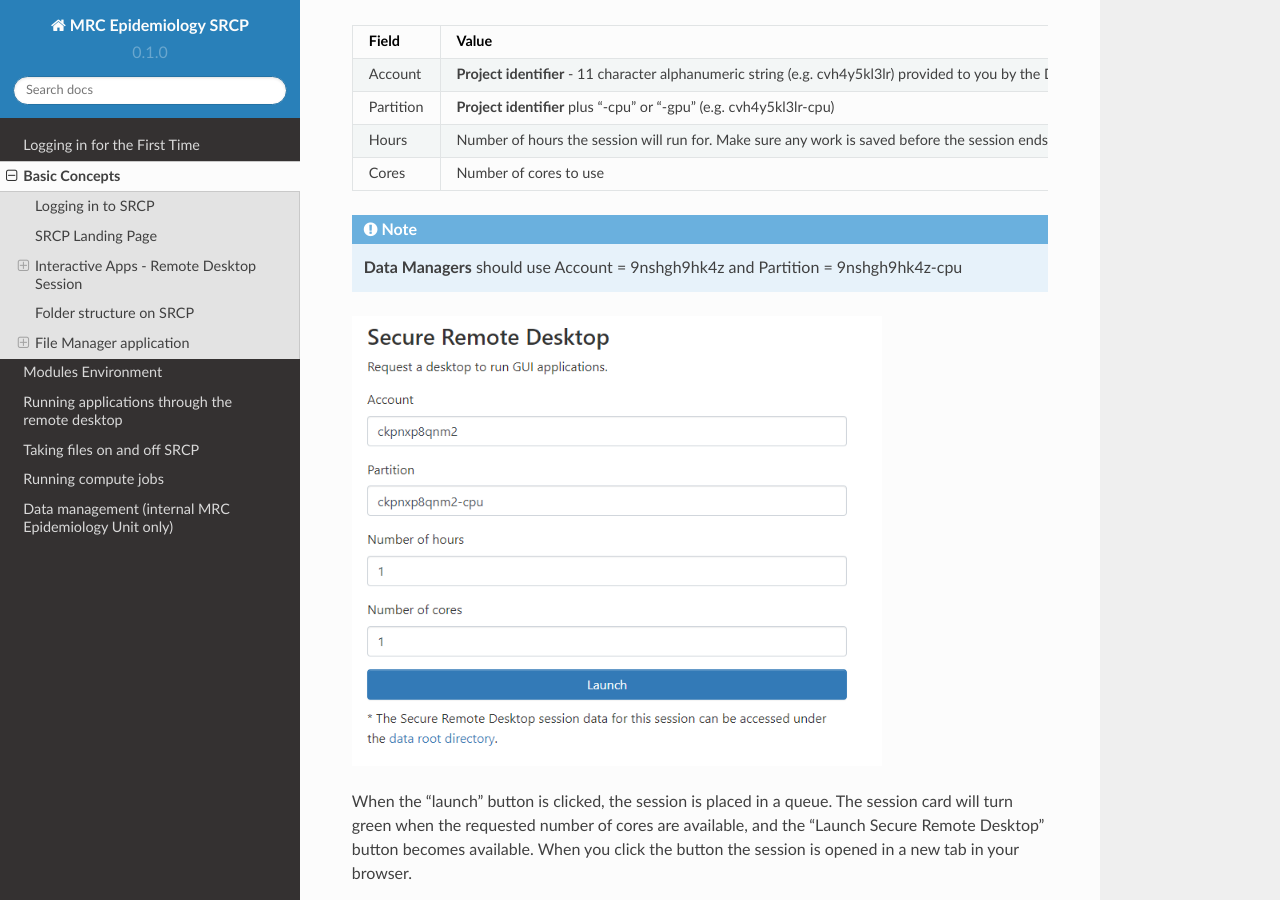
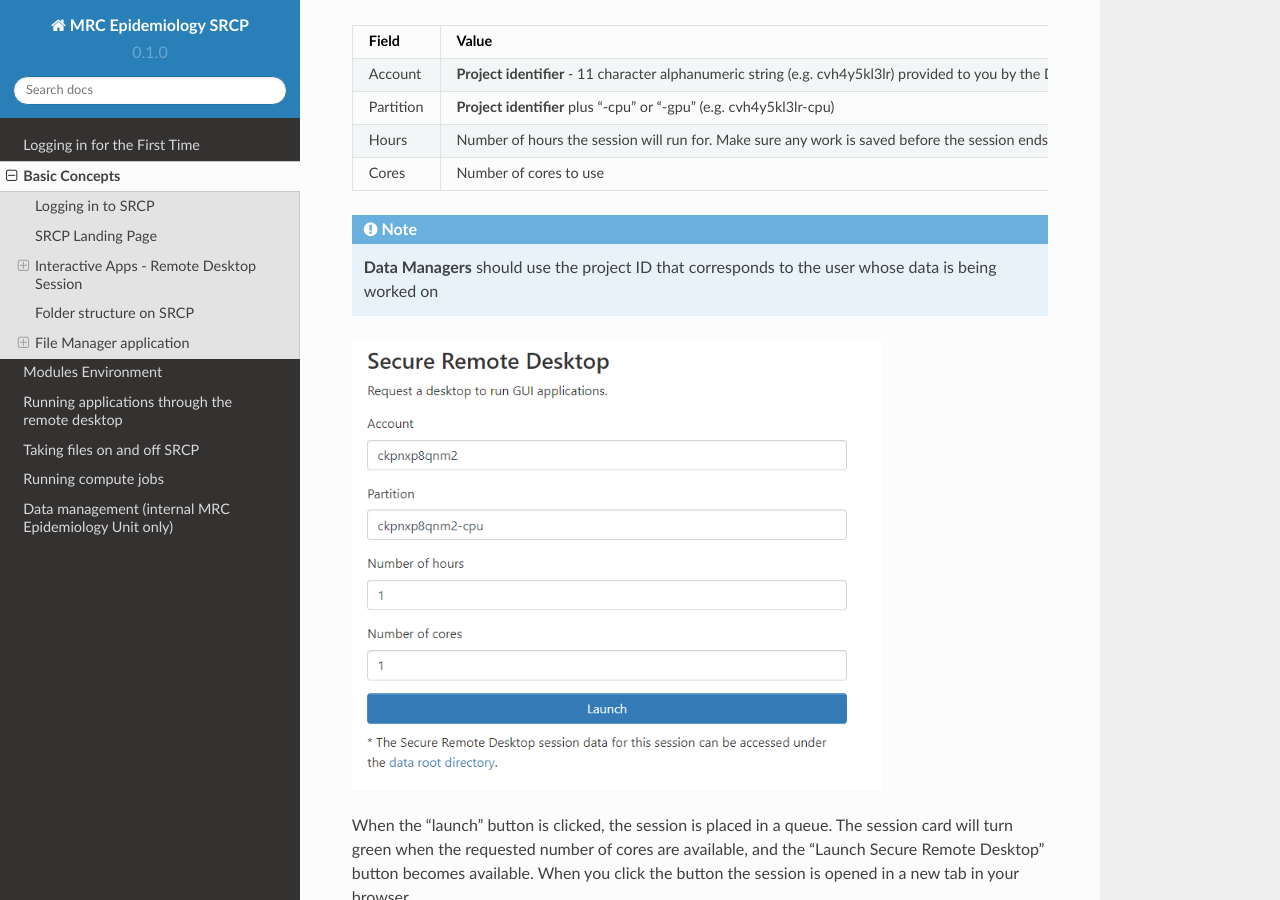
Before and after one commit to epi-analysis/SRCP_docs, a Sphinx documentation site: the page built from docs/source/01-Basic-Concepts.rst, in a window 1280 px wide and 900 px high, scrolled down 1984 px. Built offline with Sphinx 7.4.7 and the Read the Docs theme 2.0.0, drawn with Linux system fonts in a browser that asks for light colours.

Commit message:
Update 01-Basic-Concepts.rst

```diff
--- a/docs/source/01-Basic-Concepts.rst
+++ b/docs/source/01-Basic-Concepts.rst
@@ -55,7 +55,7 @@
 +------------+--------------------------------------------------------------------------------------------------------------------+
 
 .. note::
-   **Data Managers** should use Account = 9nshgh9hk4z and Partition = 9nshgh9hk4z-cpu
+   **Data Managers** should use the project ID that corresponds to the user whose data is being worked on
 
 .. figure:: ../../images/remote-desktop-dialogue.png
   :scale: 80 %
```
